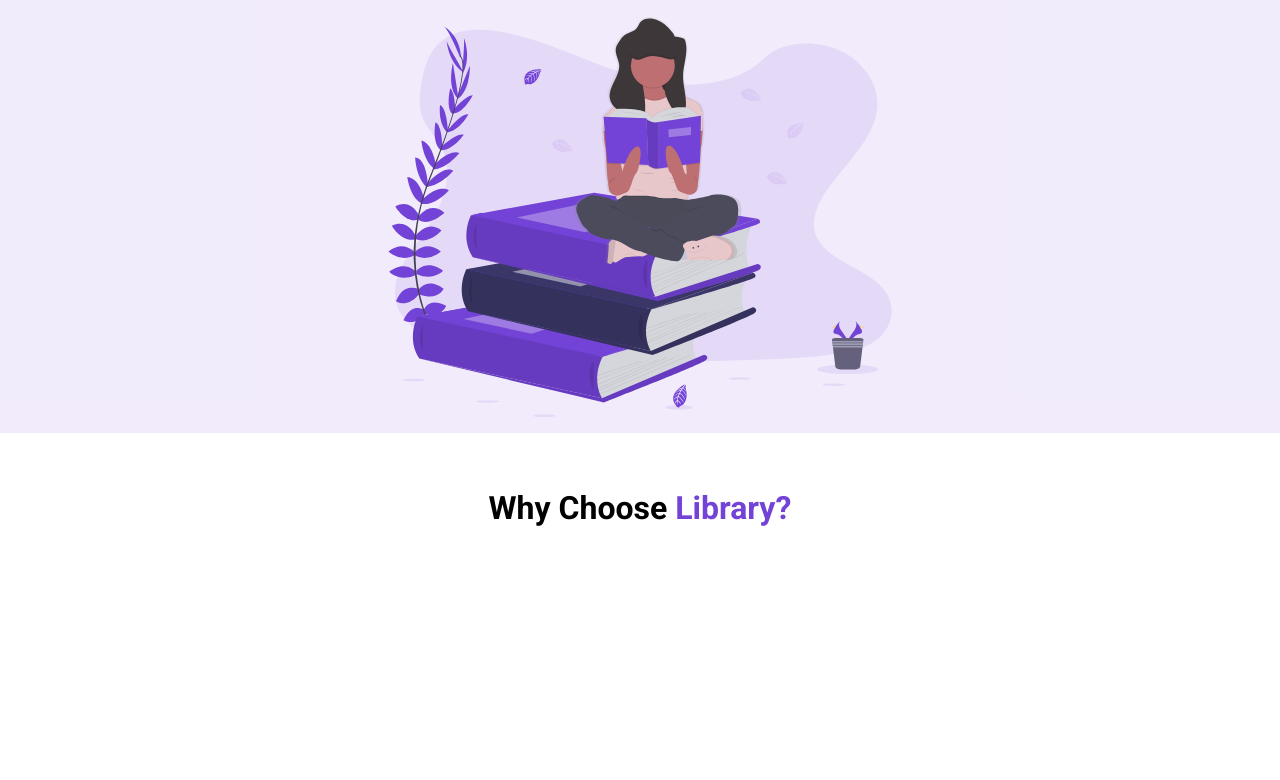
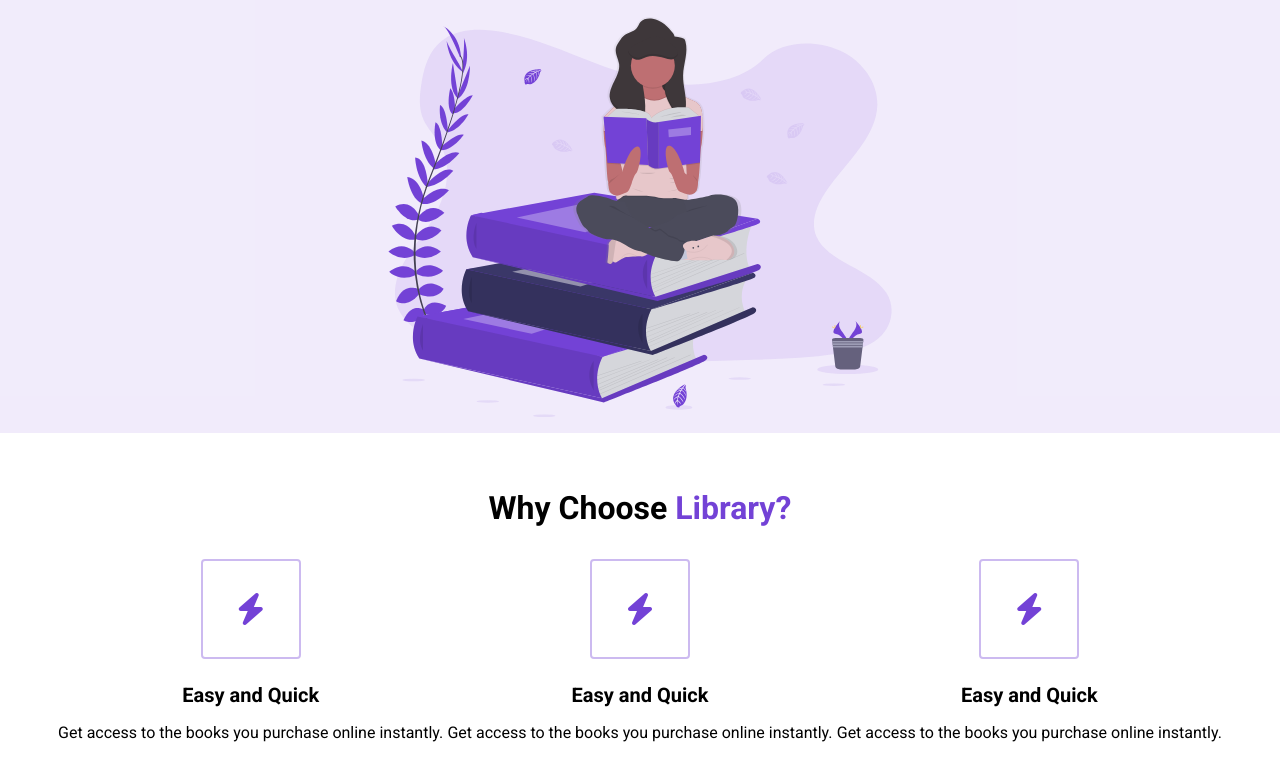
Before and after one commit to Annc126/ecommerce, a plain HTML site: page index.html in a window 1280 px wide. Shown: the part 367-1147 px from the top of the page. Drawn offline with Linux system fonts and the light colour scheme.

Commit message:
highlight area

```diff
--- a/index.html
+++ b/index.html
@@ -45,7 +45,36 @@
          <div class="highlight__wrapper">
           <div class="highlight">
             <div class="highlight__img">
-
+              <i
+               class="fa-solid fa-bolt"></i>
+            </div>
+            <h3 class="highlight__subtitle">
+              Easy and Quick
+            </h3>
+            <p class="highlight__para">
+              Get access to the books you purchase online instantly.
+            </p>
+          </div>
+          <div class="highlight">
+            <div class="highlight__img">
+              <i class="fa-solid fa-bolt"></i>
+            </div>
+            <h3 class="highlight__subtitle">
+              Easy and Quick
+            </h3>
+            <p class="highlight__para">
+              Get access to the books you purchase online instantly.
+            </p>
+            </div>
+          <div class="highlight">
+            <div class="highlight__img">
+              <i class="fa-solid fa-bolt"></i>
+            </div>
+            <h3 class="highlight__subtitle">
+              Easy and Quick
+              </h3>
+              <p class="highlight__para">
+               Get access to the books you purchase online instantly.
             </div>
           </div>
          </div>
--- a/styles.css
+++ b/styles.css
@@ -144,3 +144,24 @@ h2 {
     align-items: center;
     flex-direction: column;
   }
+
+  .highlight__para {
+    text-align: center;
+  }
+
+  .highlight__img {
+    border: 2px solid #7342d65d;
+    color: #7342d6;
+    width: 100px;
+    height: 100px;
+    display: flex;
+    align-items: center;
+    justify-content: center;
+    border-radius: 4px;
+    font-size: 32px;
+    margin-bottom: 24px;
+  }
+  .highlight__subtitle {
+    font-size: 20px;
+    margin-bottom: 16px;
+  }
```
